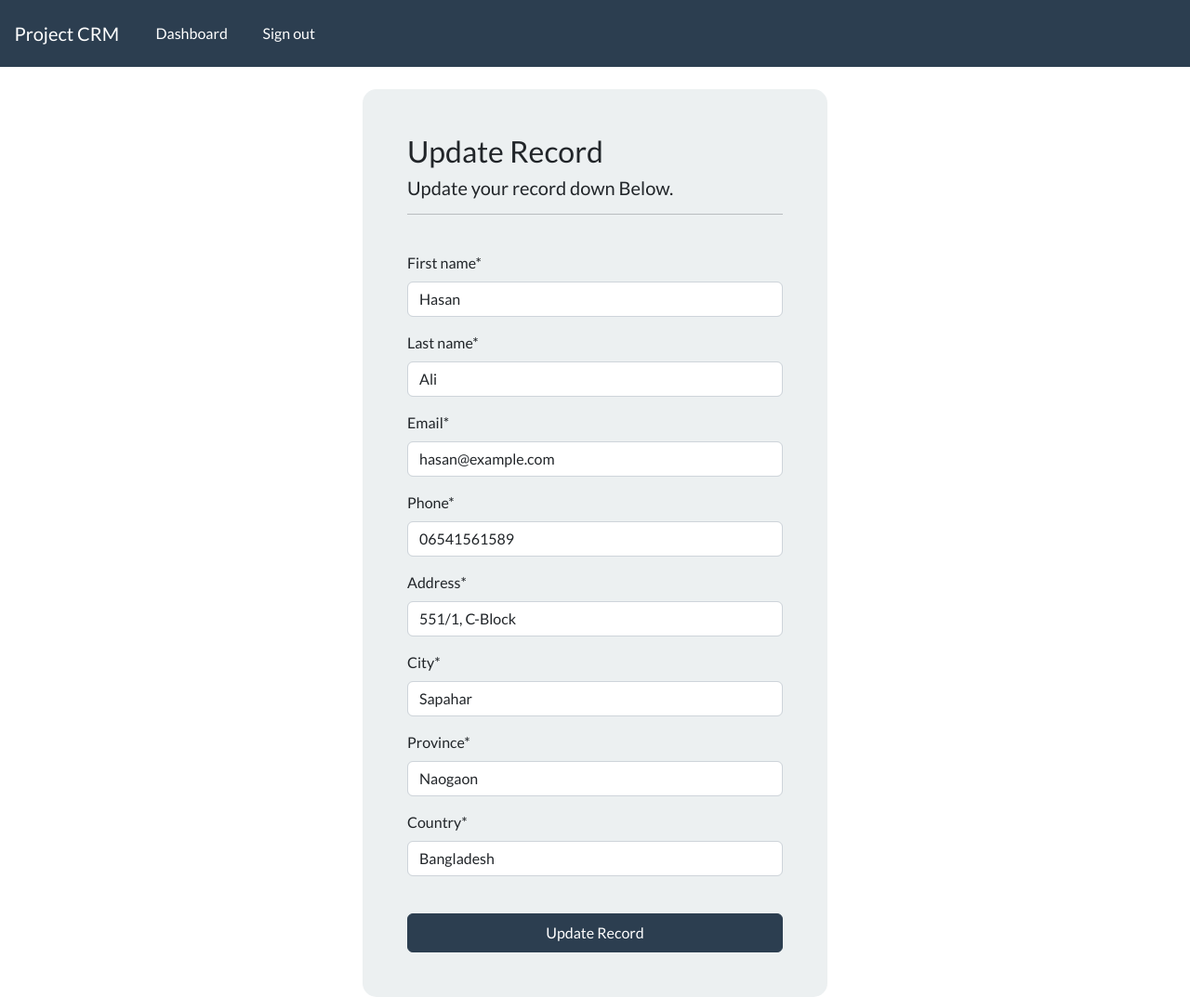
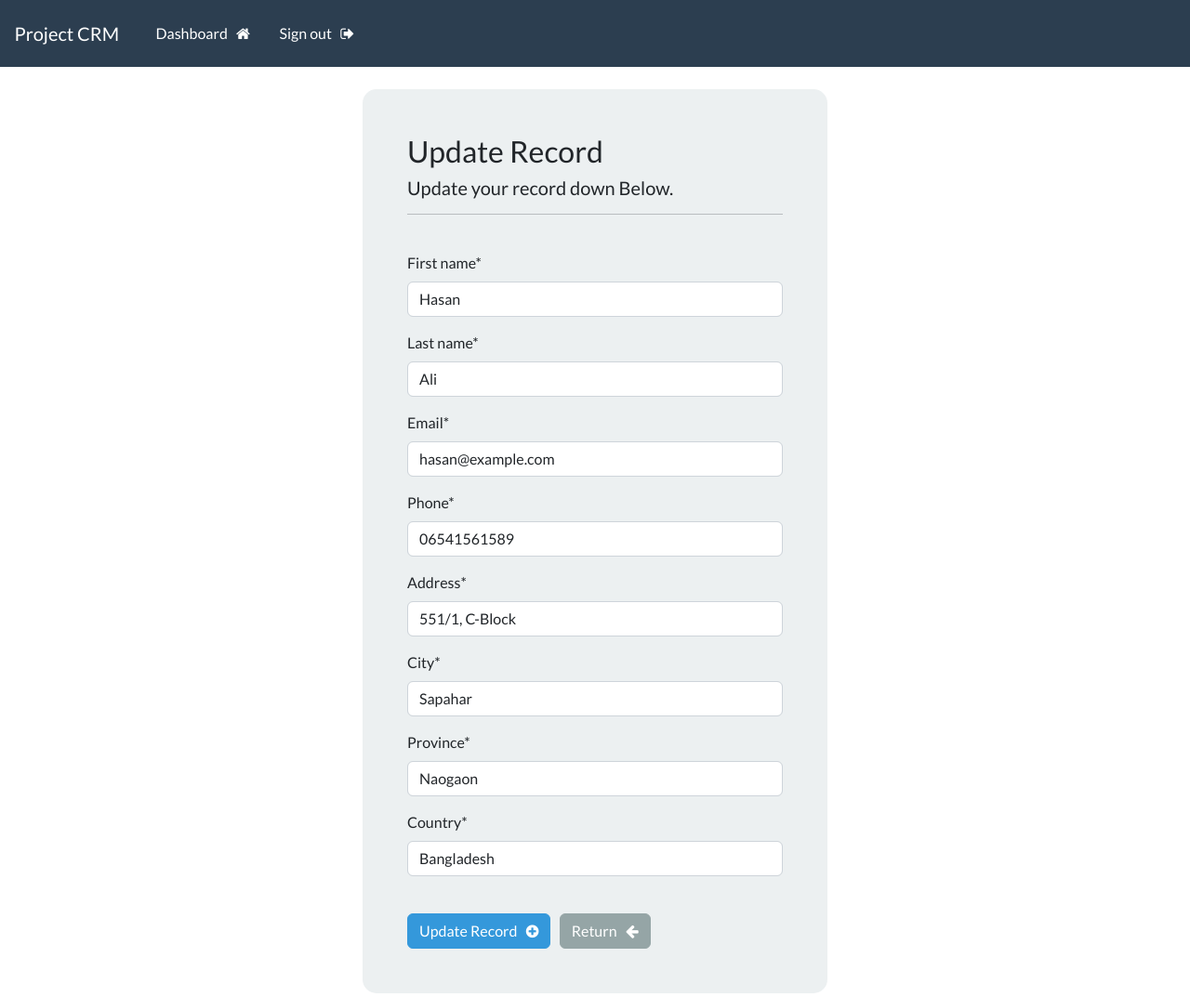
Before and after one commit to m-a-mamun69/CRM_Project, a Django app: page /update-record/1 in a window 1280 px wide. Shown: the whole page at 93% size. Run offline with Django 5.2, Linux system fonts and the light colour scheme; a user stored in the database is signed in; data comes from the database, SQL or seed files in the repository; both versions use the stored data as it was after the commit; some libraries are stand-ins or nearby versions.

Commit message:
Adding Icons For Look Good.

```diff
--- a/webapp/templates/webapp/base.html
+++ b/webapp/templates/webapp/base.html
@@ -9,6 +9,7 @@
 
     <link rel="stylesheet" type="text/css" href="https://bootswatch.com/5/flatly/bootstrap.min.css">
     <link rel="stylesheet" type="text/css" href="{% static 'css/styles.css' %}">
+    <link rel="stylesheet" href="https://cdnjs.cloudflare.com/ajax/libs/font-awesome/4.7.0/css/font-awesome.min.css">
 </head>
 <body>
     <!-- Create Navbar Here -->
--- a/webapp/templates/webapp/create-record.html
+++ b/webapp/templates/webapp/create-record.html
@@ -14,7 +14,10 @@
             {% csrf_token %}
             {{ form|crispy }}
             <br>
-            <button type="submit" class="btn btn-primary w-100 btn-block p-2">Create Record</button>
+            <button type="submit" class="btn btn-primary ">Create Record  &nbsp; <i class="fa fa-check" aria-hidden="true"></i></button>
+            <a href="{% url 'dashboard' %}" class="btn btn-secondary">
+                Return  &nbsp; <i class="fa fa-arrow-left" aria-hidden="true"></i>
+            </a>
         </form>
     </div>
 </body>
--- a/webapp/templates/webapp/dashboard.html
+++ b/webapp/templates/webapp/dashboard.html
@@ -5,7 +5,7 @@
 <h3>Welcome to the Dashboard Page! &nbsp; {{user}}</h3>
 <hr>
 <a class="btn btn-outline-primary btn-sm" href="{% url 'create-record' %}">
-    Create a new Record
+    Create a new Record  &nbsp; <i class="fa fa-plus-circle" aria-hidden="true"></i>
 </a>
 <hr>
 
--- a/webapp/templates/webapp/my-login.html
+++ b/webapp/templates/webapp/my-login.html
@@ -12,7 +12,7 @@
             {% csrf_token %}
             {{ form|crispy }}
             <br>
-            <button type="submit" class="btn btn-primary w-100 btn-block p-2">Login</button>
+            <button type="submit" class="btn btn-primary w-100 btn-block p-2">Login  &nbsp; <i class="fa fa-key" aria-hidden="true"></i></button>
         </form>
         <br>
         <div class="text-center">
--- a/webapp/templates/webapp/register.html
+++ b/webapp/templates/webapp/register.html
@@ -13,7 +13,7 @@
             {% csrf_token %}
             {{ form|crispy }}
             <br>
-            <button type="submit" class="btn btn-primary w-100 btn-block p-2">Create Account</button>
+            <button type="submit" class="btn btn-primary w-100 btn-block p-2">Create Account  &nbsp; <i class="fa fa-user" aria-hidden="true"></i></button>
         </form>
         <br>
         <div class="text-center">
--- a/webapp/templates/webapp/update-record.html
+++ b/webapp/templates/webapp/update-record.html
@@ -14,7 +14,13 @@
             {% csrf_token %}
             {{ form|crispy }}
             <br>
-            <button type="submit" class="btn btn-primary w-100 btn-block p-2">Update Record</button>
+            <button type="submit" class="btn btn-info">
+                Update Record  &nbsp; <i class="fa fa-plus-circle" aria-hidden="true"></i>
+            </button>
+            &nbsp;
+            <a href="{% url 'dashboard' %}" class="btn btn-secondary">
+                Return  &nbsp; <i class="fa fa-arrow-left" aria-hidden="true"></i>
+            </a>
         </form>
     </div>
 </body>
--- a/webapp/templates/webapp/view-record.html
+++ b/webapp/templates/webapp/view-record.html
@@ -25,15 +25,15 @@
 
     <br>
     <a class="btn btn-secondary btn-sm" href="{% url 'dashboard' %}">
-        Return
+        Return  &nbsp; <i class="fa fa-arrow-left" aria-hidden="true"></i>
     </a>
     &nbsp;&nbsp;&nbsp;
     <a class="btn btn-info btn-sm" href="{% url 'update-record' record.id %}">
-        Update Record
+        Update Record  &nbsp; <i class="fa fa-plus-circle" aria-hidden="true"></i>
     </a>
     &nbsp;&nbsp;&nbsp;
     <a class="btn btn-danger btn-sm" href="{% url 'delete-record' record.id %}">
-        Delete
+        Delete  &nbsp; <i class="fa fa-trash" aria-hidden="true"></i>
     </a>
 
 
```
Also changed, not shown: db.sqlite3.
